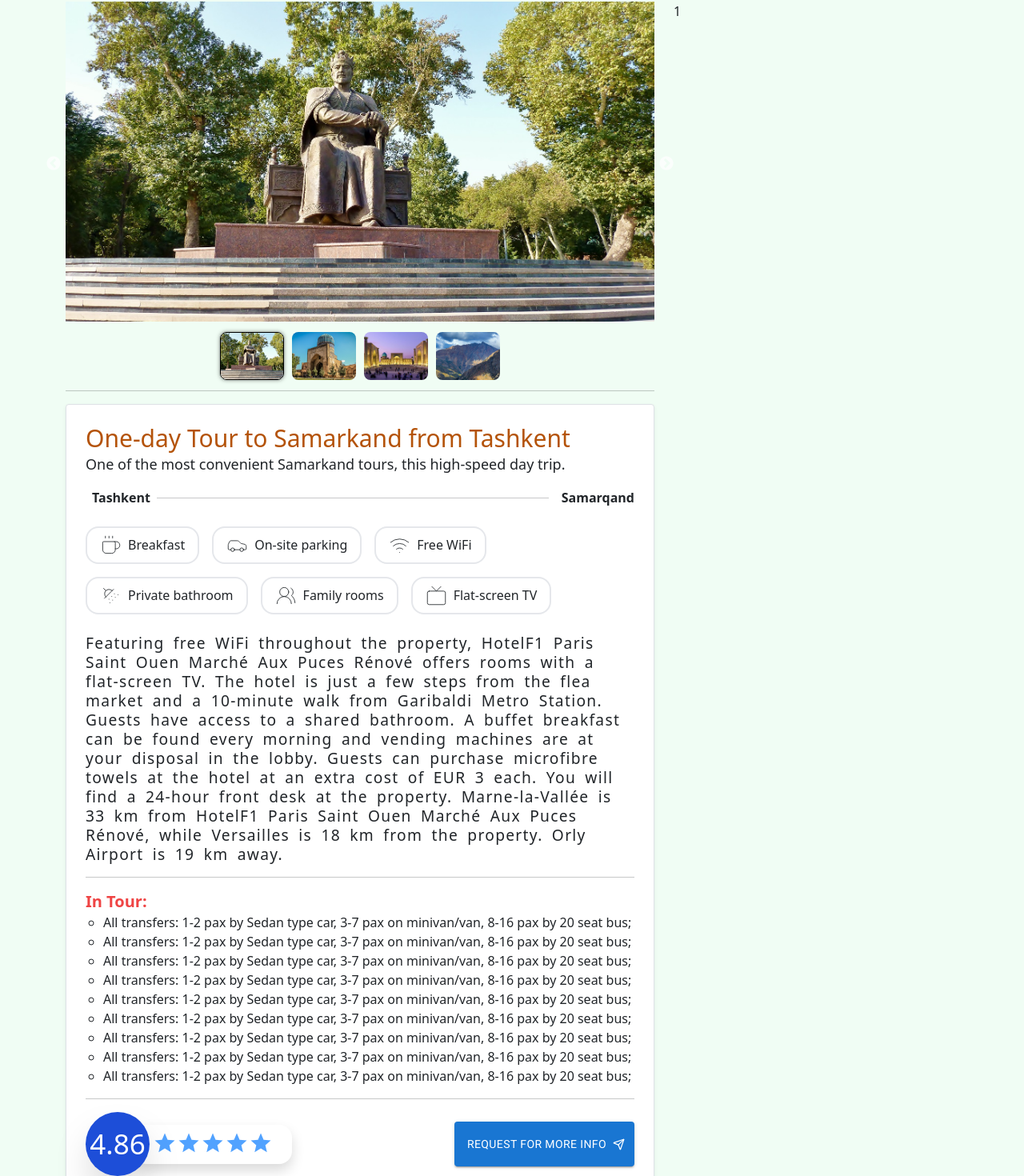
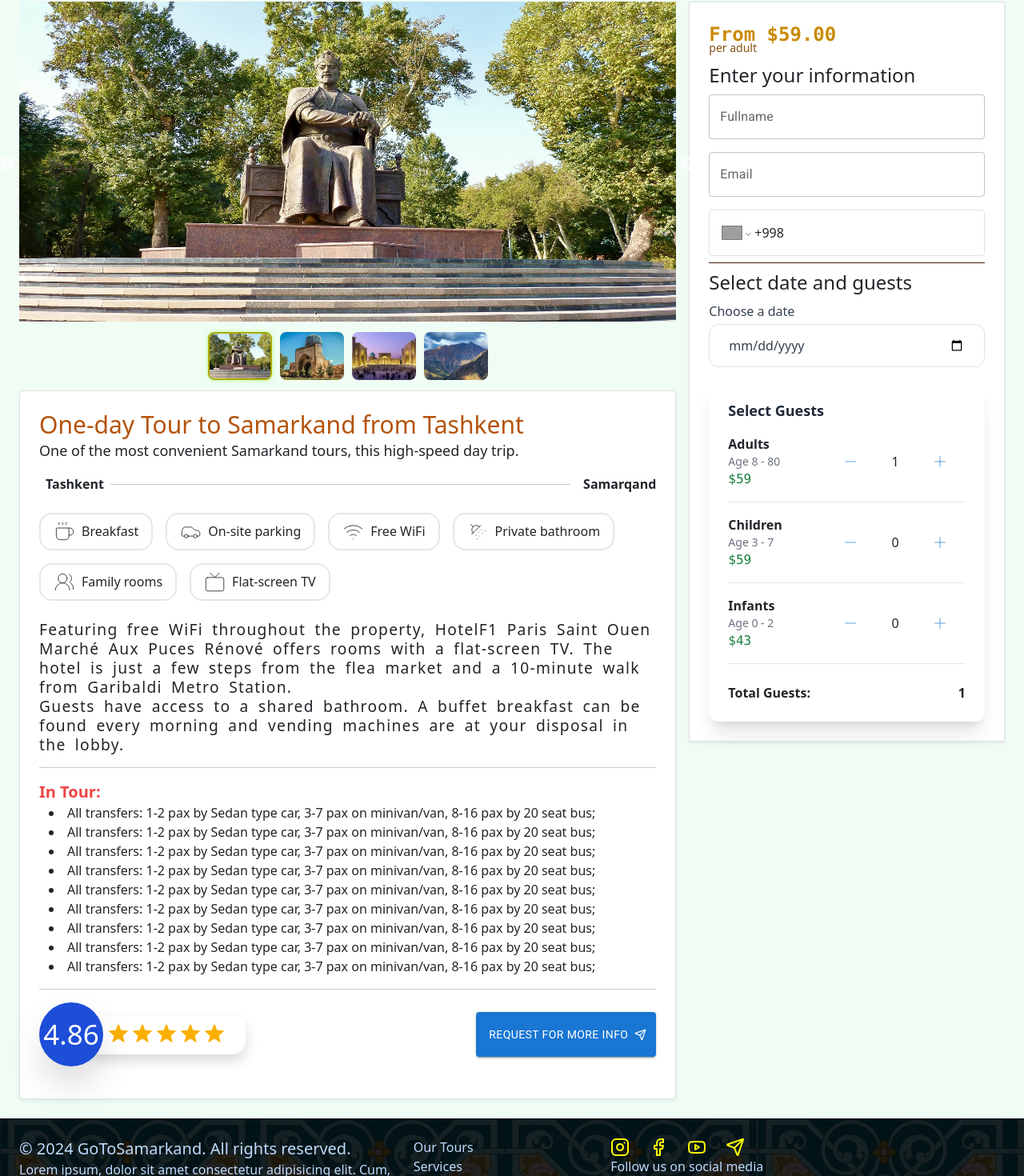
Before and after one commit to az1kkRich/gotosam, a React (Vite) app: page /tours/1 in a window 1280 px wide. Shown: the part 94-1564 px from the top of the page at 80% size. Built offline with nearby package versions, Linux system fonts and the light colour scheme; grey boxes are pictures that could not be loaded.

Commit message:
upd add userinfo

```diff
--- a/package.json
+++ b/package.json
@@ -10,15 +10,19 @@
     "preview": "vite preview"
   },
   "dependencies": {
+    "@date-io/dayjs": "^3.2.0",
     "@emotion/react": "^11.14.0",
     "@emotion/styled": "^11.14.0",
     "@mui/material": "^7.0.2",
     "@mui/styled-engine-sc": "^7.0.2",
+    "@mui/x-date-pickers": "^8.1.0",
     "@tailwindcss/vite": "^4.1.4",
     "bootstrap": "^5.3.5",
+    "dayjs": "^1.11.13",
     "lucide-react": "^0.503.0",
     "react": "^19.0.0",
     "react-dom": "^19.0.0",
+    "react-phone-number-input": "^3.4.12",
     "react-router-dom": "^7.5.2",
     "react-slick": "^0.30.3",
     "slick-carousel": "^1.8.1",
--- a/src/components/tours/TourDetail.jsx
+++ b/src/components/tours/TourDetail.jsx
@@ -1,49 +1,75 @@
-import { Car, Coffee, Send, ShowerHead, Tv, UsersRound, Wifi } from "lucide-react"
-import TourCardImg from "./TourImgSlick"
-import { useEffect, useState } from "react";
+import { Car, Coffee, Minus, Plus, Send, ShowerHead, Tv, Users, UsersRound, Wifi } from "lucide-react";
+import TourCardImg from "./TourImgSlick";
+import { useEffect, useState, useMemo } from "react";
+
+import PhoneInput, { isValidPhoneNumber } from "react-phone-number-input";
+import "react-phone-number-input/style.css";
+
+
+// mui
 import Rating from '@mui/material/Rating';
 import Button from '@mui/material/Button';
+import { IconButton, TextField } from "@mui/material";
+import GuestCounter from "./jsut";
 
 const TourDetail = () => {
-  const [iconSize, setIconSize] = useState(24); // default size
+  const [iconSize, setIconSize] = useState(24);
+  const [adults, setAdults] = useState(1);
+  const [children, setChildren] = useState(0);
+  const [infants, setInfants] = useState(0);
 
+  const handleDecrement = (setter, value) => {
+    if (value > 0) setter(value - 1);
+  };
+
+  const handleIncrement = (setter, value) => {
+    setter(value + 1);
+  };
+
+  // bu person nomer olish uchuun funksiya
+  const guestRow = (label, ageRange, price, value, setter) => (
+    <div className="flex items-center justify-between border-b py-3">
+      <div>
+        <p className="font-semibold">{label}</p>
+        <p className="text-sm text-gray-500 ">Age {ageRange}</p>
+        <p className="text-md text-green-700 font-mono font-medium">${price}</p>
+      </div>
+      <div className="flex items-center gap-2">
+        <Button
+          onClick={() => handleDecrement(setter, value)}
+        >
+          <Minus size={22} strokeWidth={0.75} />
+        </Button>
+        <span className="w-8 text-center">{value}</span>
+        <Button
+          onClick={() => handleIncrement(setter, value)}
+        >
+          <Plus size={22} strokeWidth={0.75} />
+        </Button>
+      </div>
+    </div>
+  );
+
+  // Bu yerga kelganida iconlar o'lchamini o'zgartirish
   useEffect(() => {
     const handleResize = () => {
       const width = window.innerWidth;
       if (width < 640) {
-        setIconSize(13); // small screens
+        setIconSize(13);
       } else {
-        setIconSize(27); // default
+        setIconSize(27);
       }
     };
 
-    handleResize(); // initial check
+    handleResize();
     window.addEventListener("resize", handleResize);
     return () => window.removeEventListener("resize", handleResize);
   }, []);
 
-  return (
-    <>
-      <div id="tourDetail" className="bg-green-50 mt-[3rem] mb-[-1.5rem] py-5">
-        <div className="container-sm" >
-          <div className="row ">
-            <div className="col-md-8">
-              <TourCardImg />
-              <hr />
-              <div className="tourcard mt-3 p-4 border rounded shadow-sm bg-white">
-                <h4 className="text-xl md:text-2xl xl:text-3xl text-amber-700 font-medium">
-                  One-day Tour to Samarkand from Tashkent
-                </h4>
-                <p className="text-sm md:text-lg">
-                  One of the most convenient Samarkand tours, this high-speed
-                  day trip.
-                </p>
-                <div className="locationdiv mt-3 flex items-center justify-between gap-2 xl:gap-4 w-full ">
-                  <span className="ms-2 font-bold "> Tashkent</span>
-                  <hr className="w-[80%]" />
-                  <span className="ms-2 font-bold "> Samarqand</span>
-                </div>
-                <div className="qulayliklar mt-4 flex flex-wrap gap-3  ">
+
+  // BU useMemo Content
+  const facilities = useMemo(() => (
+    <div className="qulayliklar mt-4 flex flex-wrap gap-3">
       <div className="detCategory flex gap-2 py-2 px-3 items-center border-2 rounded-2xl">
         <Coffee size={iconSize} strokeWidth={0.75} />
         <h4>Breakfast</h4>
@@ -58,62 +84,149 @@ const TourDetail = () => {
       </div>
       <div className="detCategory flex gap-2 py-2 px-3 items-center border-2 rounded-2xl">
         <ShowerHead size={iconSize} strokeWidth={0.75} />
-                    <h4>Private bathroom  </h4>
+        <h4>Private bathroom</h4>
       </div>
       <div className="detCategory flex gap-2 py-2 px-3 items-center border-2 rounded-2xl">
         <UsersRound size={iconSize} strokeWidth={0.75} />
-                    <h4>Family rooms  </h4>
+        <h4>Family rooms</h4>
       </div>
       <div className="detCategory flex gap-2 py-2 px-3 items-center border-2 rounded-2xl">
         <Tv size={iconSize} strokeWidth={0.75} />
-                    <h4>Flat-screen TV </h4>
+        <h4>Flat-screen TV</h4>
+      </div>
+    </div>
+  ), [iconSize]);
+
+
+
+  // bu phone number input
+  const [phone, setPhone] = useState("");
+  const [isValid, setIsValid] = useState(true);
+
+  const handleChange = (value) => {
+    setPhone(value);
+    setIsValid(isValidPhoneNumber(value || ""));
+  };
+
+
+  return (
+    <div id="tourDetail" className="bg-green-50 mt-[3rem] mb-[-1.5rem] py-5">
+      <div className="max-w-[90rem] mx-auto px-4">
+        <div className="flex flex-col md:flex-row gap-3">
+          <div className="w-full md:w-4/6">
+            <TourCardImg />
+            <div className="tourcard mt-3 p-4 border rounded shadow-sm bg-white">
+              <h4 className="text-xl md:text-2xl xl:text-3xl text-amber-700 font-medium">
+                One-day Tour to Samarkand from Tashkent
+              </h4>
+              <p className="text-sm md:text-lg">
+                One of the most convenient Samarkand tours, this high-speed day trip.
+              </p>
+              <div className="locationdiv mt-3 flex items-center justify-between gap-2 xl:gap-4 w-full">
+                <span className="ms-2 font-bold">Tashkent</span>
+                <hr className="w-[80%]" />
+                <span className="ms-2 font-bold">Samarqand</span>
               </div>
 
-                </div>
-                <p className="mainDes mt-4 mb-3">Featuring free WiFi throughout the property, HotelF1 Paris Saint Ouen Marché Aux Puces Rénové offers rooms with a flat-screen TV. The hotel is just a few steps from the flea market and a 10-minute walk from Garibaldi Metro Station.
+              {/* Memoized facilities */}
+              {facilities}
 
-                  Guests have access to a shared bathroom. A buffet breakfast can be found every morning and vending machines are at your disposal in the lobby. Guests can purchase microfibre towels at the hotel at an extra cost of EUR 3 each.
+              <p className="mainDes mt-4 mb-3">
+                Featuring free WiFi throughout the property, HotelF1 Paris Saint Ouen Marché Aux Puces Rénové offers rooms with a flat-screen TV. The hotel is just a few steps from the flea market and a 10-minute walk from Garibaldi Metro Station.
+                <br />
+                Guests have access to a shared bathroom. A buffet breakfast can be found every morning and vending machines are at your disposal in the lobby.
+              </p>
 
-                  You will find a 24-hour front desk at the property. Marne-la-Vallée is 33 km from HotelF1 Paris Saint Ouen Marché Aux Puces Rénové, while Versailles is 18 km from the property. Orly Airport is 19 km away.
+              <hr />
 
-                </p>
-                <hr />
               <div className="my-3">
                 <h1 className="text-xl text-red-500 font-semibold">In Tour: </h1>
-                  <ul className="ml-3">
-                    <li className="listyle">All transfers: 1-2 pax by Sedan type car, 3-7 pax on minivan/van, 8-16 pax by 20 seat bus;</li>
-                    <li className="listyle">All transfers: 1-2 pax by Sedan type car, 3-7 pax on minivan/van, 8-16 pax by 20 seat bus;</li>
-                    <li className="listyle">All transfers: 1-2 pax by Sedan type car, 3-7 pax on minivan/van, 8-16 pax by 20 seat bus;</li>
-                    <li className="listyle">All transfers: 1-2 pax by Sedan type car, 3-7 pax on minivan/van, 8-16 pax by 20 seat bus;</li>
-                    <li className="listyle">All transfers: 1-2 pax by Sedan type car, 3-7 pax on minivan/van, 8-16 pax by 20 seat bus;</li>
-                    <li className="listyle">All transfers: 1-2 pax by Sedan type car, 3-7 pax on minivan/van, 8-16 pax by 20 seat bus;</li>
-                    <li className="listyle">All transfers: 1-2 pax by Sedan type car, 3-7 pax on minivan/van, 8-16 pax by 20 seat bus;</li>
-                    <li className="listyle">All transfers: 1-2 pax by Sedan type car, 3-7 pax on minivan/van, 8-16 pax by 20 seat bus;</li>
-                    <li className="listyle">All transfers: 1-2 pax by Sedan type car, 3-7 pax on minivan/van, 8-16 pax by 20 seat bus;</li>
+                <ul className="ml-3 list-disc list-inside">
+                  {Array.from({ length: 9 }).map((_, i) => (
+                    <li key={i}>All transfers: 1-2 pax by Sedan type car, 3-7 pax on minivan/van, 8-16 pax by 20 seat bus;</li>
+                  ))}
                 </ul>
-
-                </div>
-                <hr />
-                <div className="flex flex-col lg:flex-row justify-between items-center">
-                  <div className="flex my-3 items-center" >
-                    <div className="shadow-2xl bg-blue-700 rounded-full flex items-center justify-center w-20 h-20 text-[35px] z-10 text-white  "><p>4.86</p></div>
-                    <Rating name="half-rating" className="shadow rounded-2xl pt-1 text-blue-400! px-4 ml-[-20px]" size="large" defaultValue={5} precision={0.5} />
               </div>
 
-                  <Button variant="contained" className="p-4! " endIcon={<Send size={15} />}>
+              <hr />
+
+              <div className="flex flex-col lg:flex-row justify-between items-center">
+                <div className="flex my-3 items-center">
+                  <div className="shadow-2xl bg-blue-700 rounded-full flex items-center justify-center w-20 h-20 text-[35px] z-10 text-white">
+                    <p>4.86</p>
+                  </div>
+                  <Rating name="half-rating" className="shadow rounded-2xl pt-1 px-4 ml-[-20px]" size="large" defaultValue={5} precision={0.5} />
+                </div>
+
+                <Button variant="contained" className="p-2 md:p-4!" endIcon={<Send size={15} />}>
                   Request for More Info
                 </Button>
               </div>
             </div>
           </div>
-            <div className="col-md-4">
-              1
+
+          <div className="w-full md:w-2/6 ">
+            <div className="bg-white p-4 border shadow-sm">
+              <h1 className="font-semibold  text-md md:text-xl lg:text-2xl  text-yellow-600 font-mono">From $59.00  </h1>
+              <p className=" text-sm text-yellow-800 mt-[-9px]">per adult </p>
+
+              <h1 className="font-medium mt-2 text-md md:text-xl lg:text-2xl ">Enter your information  </h1>
+
+              <TextField id="fullName" label="Fullname" variant="outlined" type="text" className="w-full mt-2" />
+
+              <TextField id="email" label="Email" variant="outlined" type="email" className="w-full mt-3" />
+
+
+              <PhoneInput
+                international
+                defaultCountry="UZ"
+                value={phone}
+                onChange={handleChange}
+                className="border p-3 rounded w-full mt-3"
+              />
+              {!isValid && (
+                <p className="text-red-500 text-sm mt-2">❌ Invalid phone number</p>
+              )}
+              {isValid && phone && (
+                <p className="text-green-600 text-sm mt-2">✅ Correct phone number</p>
+              )}
+
+
+              <h1 className="mt-2 border-t border-amber-950 pt-2 text-md md:text-xl lg:text-2xl">Select date and guests</h1>
+
+              <div className="w-full mt-2  mx-auto">
+                <label className="block text-gray-700 font-medium mb-1">Choose a date</label>
+                <div className="relative">
+                  <input
+                    type="date"
+                    className="w-full appearance-none border border-gray-300 rounded-xl py-3 px-4 pr-10 text-gray-700 leading-tight focus:outline-none focus:ring-2 focus:ring-blue-500 focus:border-blue-500 transition duration-200"
+                  />
+                </div>
+              </div>
+
+              <div className="mt-3 w-full bg-white shadow-xl rounded-xl p-4 ">
+                <h2 className="text-lg font-bold text-gray-800 ">Select Guests</h2>
+
+                {guestRow("Adults", "8 - 80", 59, adults, setAdults)}
+                {guestRow("Children", "3 - 7", 59, children, setChildren)}
+                {guestRow("Infants", "0 - 2", 43, infants, setInfants)}
+
+                <div className="pt-4  flex justify-between font-semibold">
+                  <span>Total Guests:</span>
+                  <span>{adults + children + infants}</span>
+                </div>
+              </div>
+
+
+
+            </div>
+
+
           </div>
         </div>
       </div>
     </div>
-    </>
-  )
-}
+  );
+};
 
 export default TourDetail;
--- /dev/null
+++ b/src/components/tours/jsut.jsx
@@ -0,0 +1,56 @@
+import { useState } from "react";
+
+const GuestCounter = () => {
+    const [adults, setAdults] = useState(1);
+    const [children, setChildren] = useState(0);
+    const [infants, setInfants] = useState(0);
+
+    const handleDecrement = (setter, value) => {
+        if (value > 0) setter(value - 1);
+    };
+
+    const handleIncrement = (setter, value) => {
+        setter(value + 1);
+    };
+
+    const guestRow = (label, ageRange, price, value, setter) => (
+        <div className="flex items-center justify-between border-b py-3">
+            <div>
+                <p className="font-semibold">{label}</p>
+                <p className="text-sm text-gray-500">Age {ageRange}</p>
+                <p className="text-sm text-green-700 font-medium">${price}</p>
+            </div>
+            <div className="flex items-center gap-2">
+                <button
+                    onClick={() => handleDecrement(setter, value)}
+                    className="px-3 py-1 bg-gray-200 text-gray-700 rounded-full text-xl hover:bg-gray-300"
+                >
+                    –
+                </button>
+                <span className="w-8 text-center">{value}</span>
+                <button
+                    onClick={() => handleIncrement(setter, value)}
+                    className="px-3 py-1 bg-gray-200 text-gray-700 rounded-full text-xl hover:bg-gray-300"
+                >
+                    +
+                </button>
+            </div>
+        </div>
+    );
+
+    return (
+        <div className="max-w-md mx-auto bg-white shadow-md rounded-xl p-5 space-y-4">
+            <h2 className="text-lg font-bold text-gray-800">Select Guests</h2>
+            {guestRow("Adults", "8 - 80", 89, adults, setAdults)}
+            {guestRow("Children", "3 - 7", 89, children, setChildren)}
+            {guestRow("Infants", "0 - 2", 43, infants, setInfants)}
+
+            <div className="pt-4 border-t mt-4 flex justify-between font-semibold">
+                <span>Total Guests:</span>
+                <span>{adults + children + infants}</span>
+            </div>
+        </div>
+    );
+};
+
+export default GuestCounter;
--- a/src/components/tours/tour.css
+++ b/src/components/tours/tour.css
@@ -17,8 +17,8 @@
 }
 
 .slick-dots.slick-thumb li.slick-active img {
-    border: 1px solid #000;
-    box-shadow: 0 0 5px rgba(0, 0, 0, 0.5);
+    border: 2px solid #aca900;
+    box-shadow: 0 0 5px rgba(106, 255, 0, 0.5);
 }
 
 .detCategory:hover {
```
Also changed, not shown: src/index.css (+14 -0 lines), 1 other file (tests, documents, lock files or other folders). Lines whose indentation alone changed are shown as unchanged.
